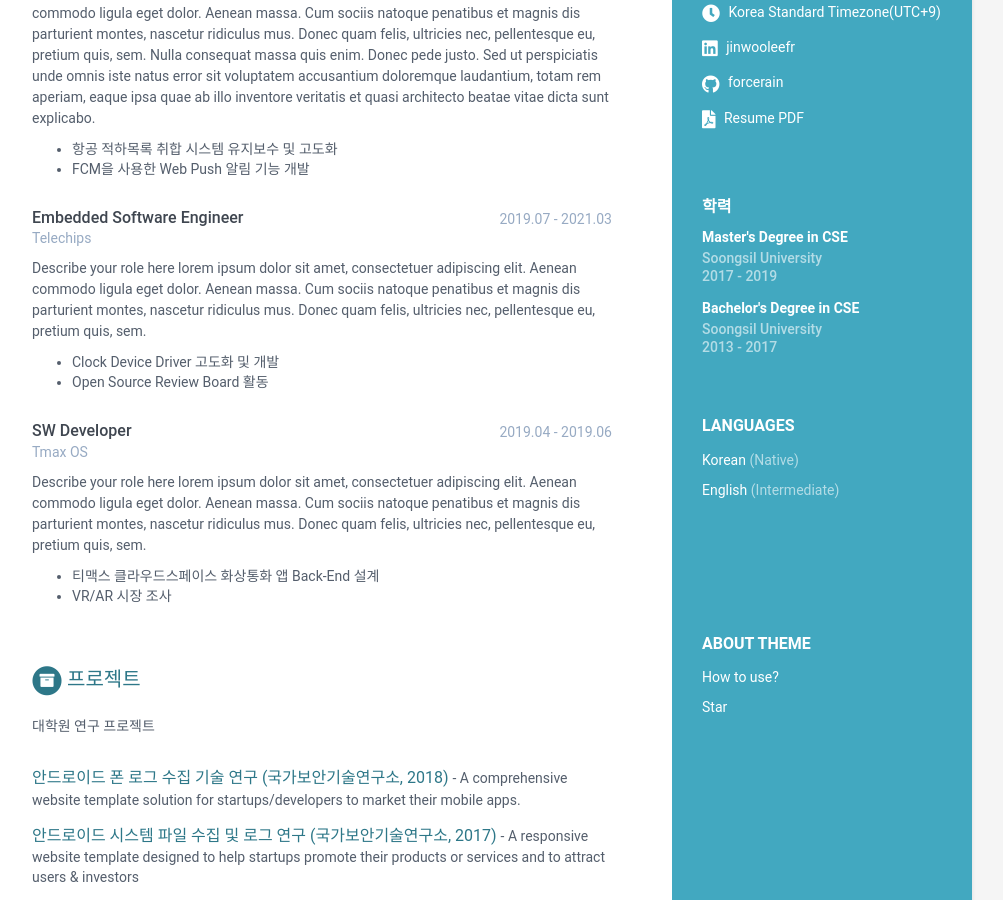
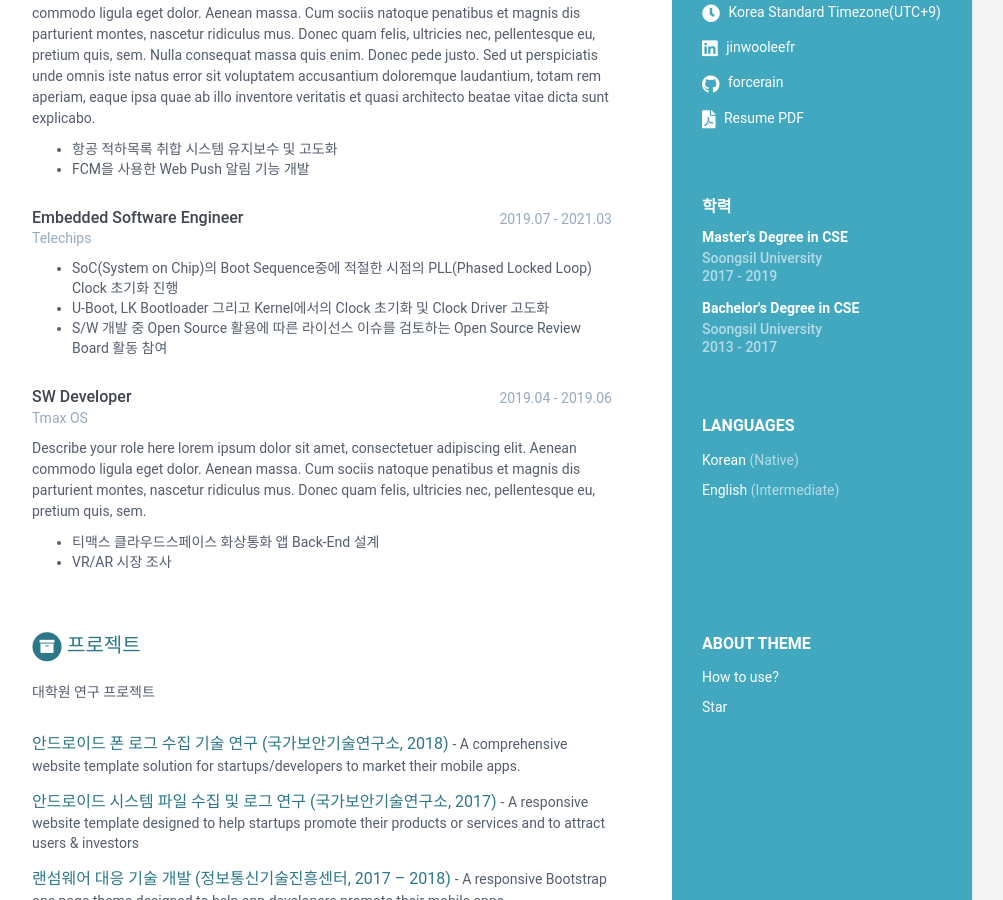
Before and after one commit to fakerainjw/forcerain.github.io, a Jekyll site: the page built from index.html, in a window 1280 px wide and 900 px high, scrolled down 402 px. Shown: the whole window, without its empty margins (168-1171 px from the left). Built offline with Jekyll 4.4.1, drawn with Linux system fonts in a browser that asks for light colours.

Commit message:
revise tcc

```diff
--- a/_data/data.yml
+++ b/_data/data.yml
@@ -91,13 +91,9 @@ experiences:
         time: 2019.07 - 2021.03
         company: Telechips
         details: |
-          Describe your role here lorem ipsum dolor sit amet, consectetuer
-          adipiscing elit. Aenean commodo ligula eget dolor. Aenean massa.
-          Cum sociis natoque penatibus et magnis dis parturient montes,
-          nascetur ridiculus mus. Donec quam felis, ultricies nec,
-          pellentesque eu, pretium quis, sem.
-            - Clock Device Driver 고도화 및 개발
-            - Open Source Review Board 활동
+           - SoC(System on Chip)의 Boot Sequence중에 적절한 시점의 PLL(Phased Locked Loop) Clock 초기화 진행
+           - U-Boot, LK Bootloader 그리고 Kernel에서의 Clock 초기화 및 Clock Driver 고도화
+           - S/W 개발 중 Open Source 활용에 따른 라이선스 이슈를 검토하는 Open Source Review Board 활동 참여
       - role: SW Developer
         time: 2019.04 - 2019.06
         company: Tmax OS
```
